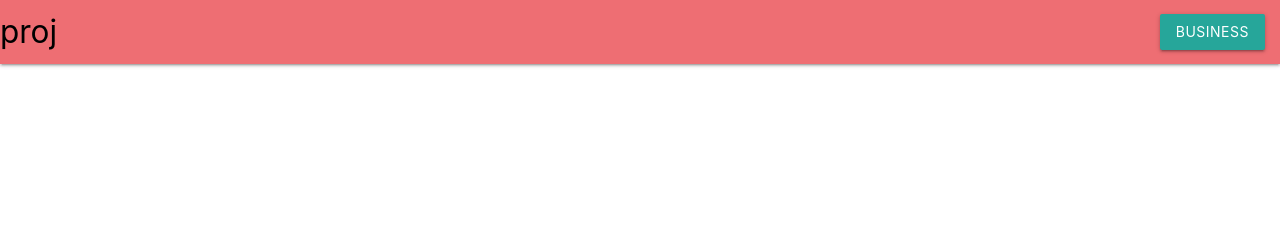
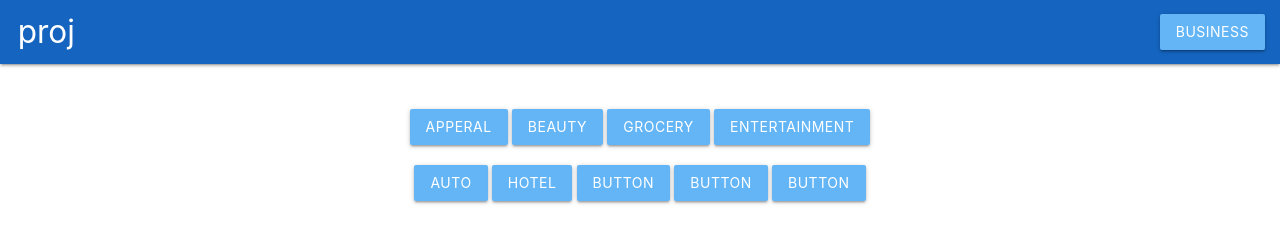
Before and after one commit to sydneyberry/cc_proj, a plain HTML site: page index.html in a window 1280 px wide. Drawn offline with nearby package versions, Linux system fonts and the light colour scheme.

Commit message:
changed style, added materalize

```diff
--- a/index.html
+++ b/index.html
@@ -7,16 +7,41 @@
     <!-- Compiled and minified JavaScript -->
     <script src="https://cdnjs.cloudflare.com/ajax/libs/materialize/1.0.0/js/materialize.min.js"></script>
     <link rel="stylesheet" href="/main.css">
+    <script src="https://cdn.rawgit.com/visionmedia/page.js/master/page.js"></script>
+
   </head>
   <body>
     <nav>
-      <div class="nav-wrapper">
-        <a href="#" class="brand-logo"><span id="navTitle">proj</span></a>
+      <div class="nav-wrapper blue darken-3">
+        <a href="#" class="brand-logo" id="navTitle">&nbsp;&nbsp;proj</a>
         <ul id="nav-mobile" class="right hide-on-med-and-down">
-          <li><a class="waves-effect waves-light btn">Business</a></li>
+          <li><a class="waves-effect waves-light btn blue lighten-2">Business</a></li>
         </ul>
       </div>
     </nav>
+<br/><br/>
+    <div class="container" id="categoryButtons">
+      <div class="row center" >
+        <div class="col s12 m4 l2"><p></p></div>
+        <div class="col s12 m4 l8">
+          <a class="waves-effect waves-light btn blue lighten-2">Apperal</a>
+          <a class="waves-effect waves-light btn blue lighten-2">Beauty</a>
+          <a class="waves-effect waves-light btn blue lighten-2">Grocery</a>
+          <a class="waves-effect waves-light btn blue lighten-2">Entertainment</a>
+        </div>
+        <div class="col s12 m4 l2"><p></p></div>
+      </div>
+      <div class="row center">
+        <div class="col s12 m4 l2"><p></p></div>
+        <div class="col s12 m4 l8">
+          <a class="waves-effect waves-light btn blue lighten-2">Auto</a>
+          <a class="waves-effect waves-light btn blue lighten-2">Hotel</a>
+          <a class="waves-effect waves-light btn blue lighten-2">button</a>
+          <a class="waves-effect waves-light btn blue lighten-2">button</a>
+          <a class="waves-effect waves-light btn blue lighten-2">button</a>
+        </div>
+        <div class="col s12 m4 l2"><p></p></div>
+    </div>
 
   </body>
 </html>
--- a/main.css
+++ b/main.css
@@ -1,3 +1,3 @@
-#navTitle {
-  color: #000;
+button #categoryButtons {
+  margin-right: 10px;
 }
```
